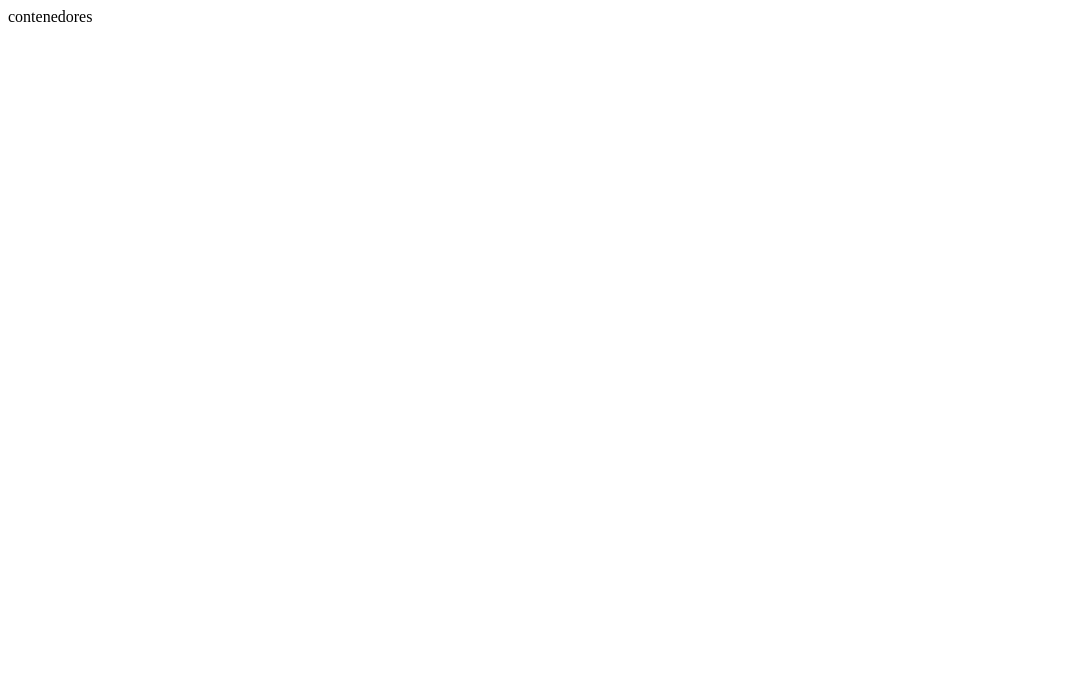
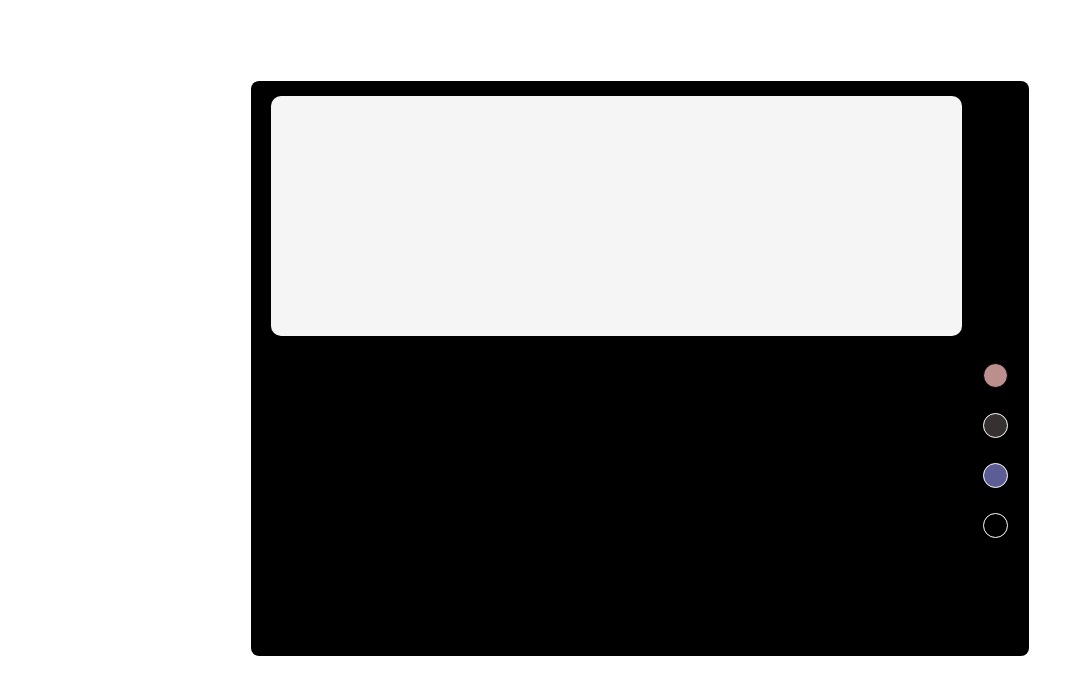
Before and after one commit to RosanneVN/Teclado, a React (Vite) app: page / in a window 1280 px wide. Shown: the top 694 px of the page, without its empty margins (0-1084 px from the left). Built offline with nearby package versions, Linux system fonts and the light colour scheme.

Commit message:
color change button

```diff
--- a/src/App.css
+++ b/src/App.css
@@ -0,0 +1,90 @@
+main{
+    display: flex;
+    margin: auto;
+    max-width: 1440px;
+    justify-content: center;
+    align-items: center;
+    height: 90vh;
+}
+
+.board{
+display: flex;
+flex-direction: row;
+height: 70vh;
+width: 60%;
+background-color: black;
+padding: 15px 0 0 20px;
+border-radius: 8px;
+
+}
+.content{
+    width: 95%;
+}
+.screen{
+height: 30vh;
+background-color: whitesmoke;
+border-radius: 10px;
+
+}
+
+.button{
+    display: flex;
+    max-width: 70px;
+    width: 70px;
+    background-color: transparent;
+    justify-content: center;
+    align-items: center;
+    height: 100%;
+}
+
+.button-content{
+    display: flex;
+    flex-direction: column;
+    height: 200px;
+    justify-content: space-around;
+    align-items: center;
+    padding-top: 150px;
+}
+
+.color-button{
+    width: 25px;
+    height: 25px;
+    border-radius: 50%;
+    border: none;
+}
+
+.color-button.rose-button{
+    background-color:rosybrown ;
+    border: 1px solid black;
+}
+
+.color-button.grey-button{
+    background-color:rgb(54, 48, 48) ;
+    border: 1px solid white;
+}
+
+.color-button.blue-button{
+    background-color:rgb(93, 93, 150) ;
+    border: 1px solid white;
+}
+
+.color-button.dark-button{
+    background-color:black ;
+    border: 1px solid white;
+}
+
+.rose{
+    background-color: rosybrown;
+}
+
+.grey{
+    background-color: rgb(54, 48, 48);
+}
+
+.blue{
+    background-color:rgb(93, 93, 150) ;
+}
+
+.dark{
+    background-color:black ;
+}
--- a/src/App.jsx
+++ b/src/App.jsx
@@ -1,9 +1,40 @@
+import { useState } from "react";
+import "./App.css";
+
 function App() {
+  const [color, setColor] = useState("black");
+
+  const handleClick = (newColorBoard) => {
+      setColor(newColorBoard)
+  };
+
   return (
     <main>
-      <div className="board">
-        <section className="screen"></section>
-        <section className="keyboard">contenedores</section>
+      <div className={`board ${color}`}>
+        <div className="content">
+          <section className="screen"></section>
+          <section className="keyboard">contenedores</section>
+        </div>
+        <div className="button">
+          <div className="button-content">
+            <button
+              className="color-button rose-button"
+              onClick={()=>handleClick("rose")}
+            ></button>
+            <button
+              className="color-button grey-button"
+              onClick={()=>handleClick("grey")}
+            ></button>
+            <button
+              className="color-button blue-button"
+              onClick={()=>handleClick("blue")}
+            ></button>
+            <button
+              className="color-button dark-button"
+              onClick={()=>handleClick("dark")}
+            ></button>
+          </div>
+        </div>
       </div>
     </main>
   );
```
